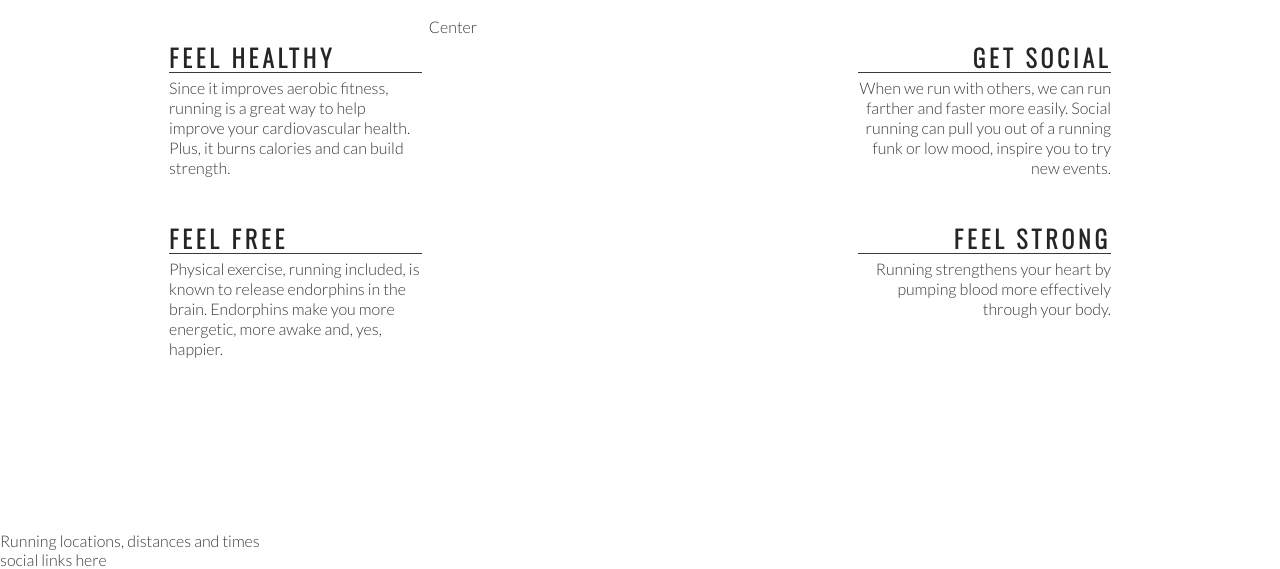
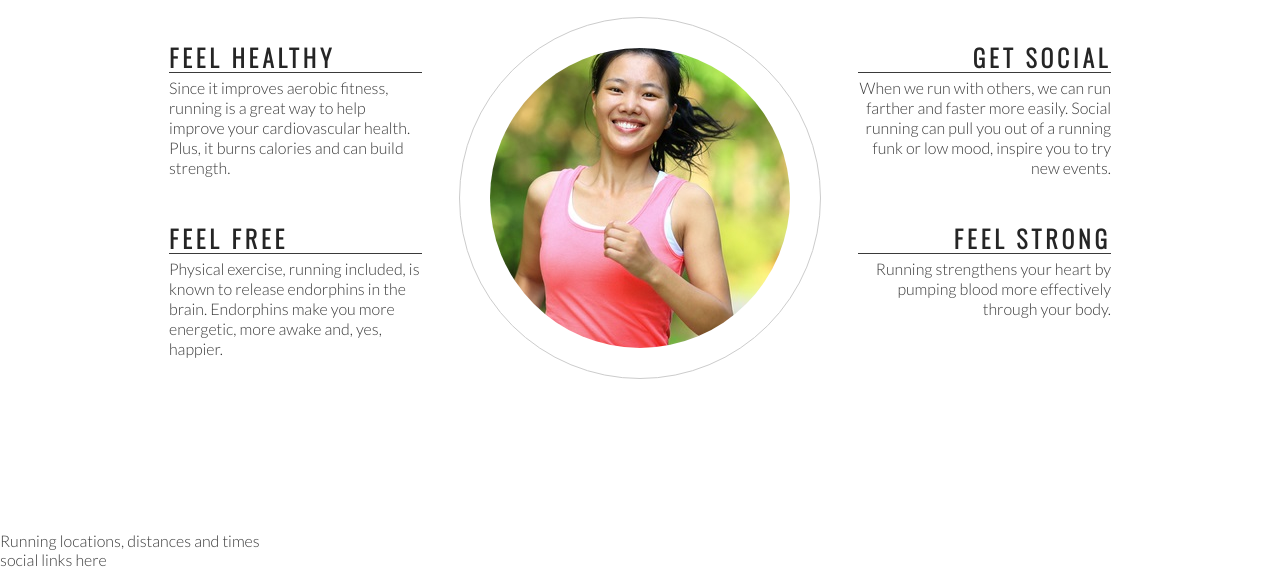
Before and after one commit to AmmieDevelops/love-running, a plain HTML site: page index.html in a window 1280 px wide. Shown: the part 764-1333 px from the top of the page. Drawn offline with nearby package versions, Linux system fonts and the light colour scheme.

Commit message:
Add club ethos central image and style into circle

```diff
--- a/index.html
+++ b/index.html
@@ -74,7 +74,11 @@
                 </p>
             </div>
         </div>
-        <div id="center-about">Center</div>
+        <div id="center-about">
+            <div id="circle-container">
+                <div id="circle-cover-bg"></div>
+            </div>
+        </div>
     </section>
     <section>
         Running locations, distances and times
```
